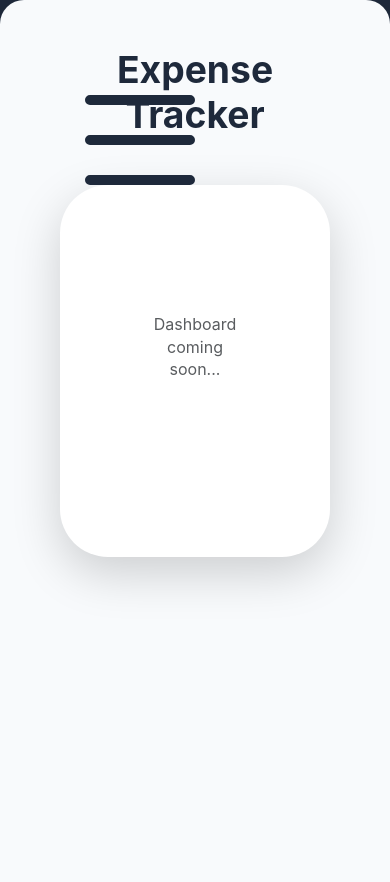
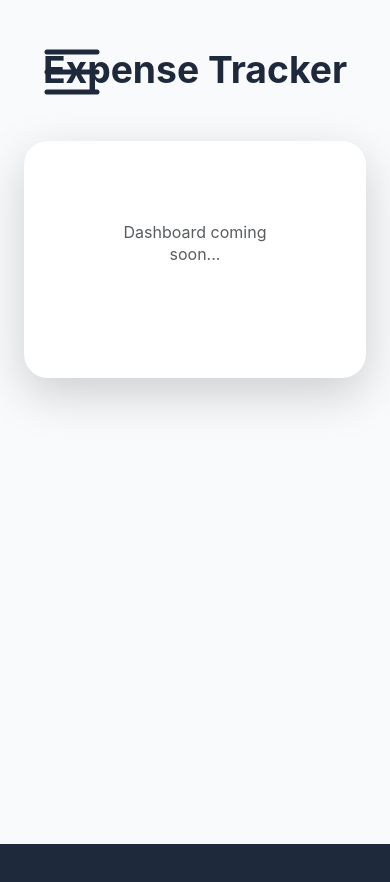
Before and after one commit to l122/expense-tracker, a website: page cmd/web/index.html in a window 390 px wide. Shown: the top 882 px of the page. After the commit the page ends 844 px from the top, so only its background shows below. Drawn offline with nearby package versions, Linux system fonts and the light colour scheme.

Commit message:
update styles

```diff
--- a/cmd/web/static/styles.css
+++ b/cmd/web/static/styles.css
@@ -33,16 +33,14 @@ body {
   margin: 0;
 }
 
-/* Context window fixed to mobile resolution */
+/* Context window with responsive constraints */
 .container {
-  width: 1080px;
-  height: 2400px;
+  width: 100%;
+  min-height: 100vh;
   background-color: var(--bg-color);
   color: var(--text-color);
-  padding: 80px 60px;
+  padding: 2rem 1.5rem;
   box-sizing: border-box;
-  box-shadow: 0 25px 50px -12px rgba(0, 0, 0, 0.5);
-  border-radius: 24px;
   overflow-y: auto;
   display: flex;
   flex-direction: column;
@@ -51,16 +49,16 @@ body {
 }
 
 h1 {
-  font-size: 96px;
+  font-size: 3rem;
   text-align: center;
-  margin-bottom: 100px;
+  margin-bottom: 3rem;
   font-weight: 800;
 }
 
 .card {
   background: var(--card-bg);
-  padding: 80px;
-  border-radius: 48px;
+  padding: 2rem;
+  border-radius: 1.5rem;
   border: 4px solid var(--border-color);
   box-shadow: 0 20px 25px -5px rgba(0, 0, 0, 0.1);
   width: 100%;
@@ -70,8 +68,8 @@ h1 {
 }
 
 .card p {
-  font-size: 44px;
-  margin-bottom: 48px;
+  font-size: 1.5rem;
+  margin-bottom: 2rem;
   line-height: 1.4;
 }
 
@@ -83,19 +81,55 @@ strong {
 
 .menu-toggle {
   position: fixed;
-  top: 40px;
-  left: 40px;
+  top: 1rem;
+  left: 1rem;
   cursor: pointer;
   z-index: 1001;
-  padding: 20px;
-  font-size: 64px;
+  padding: 1rem;
+  font-size: 2rem;
   background: none;
   color: var(--text-color);
 }
 
-/* Bootstrap Overrides for Simulator Scaling */
+/* Bootstrap Overrides for Responsiveness */
 .offcanvas {
-  width: 600px !important;
+  width: 100% !important;
+}
+
+/* Desktop / Simulator View */
+@media (min-width: 1024px) {
+  .container {
+    max-width: 1080px;
+    padding: 80px 60px;
+    border-radius: 24px;
+    box-shadow: 0 25px 50px -12px rgba(0, 0, 0, 0.5);
+    margin: 40px 0;
+  }
+
+  h1 {
+    font-size: 96px;
+    margin-bottom: 100px;
+  }
+
+  .card {
+    padding: 80px;
+    border-radius: 48px;
+  }
+
+  .card p {
+    font-size: 44px;
+    margin-bottom: 48px;
+  }
+
+  .menu-toggle {
+    top: 40px;
+    left: 40px;
+    font-size: 64px;
+  }
+
+  .offcanvas {
+    width: 600px !important;
+  }
 }
 .btn-close {
   width: 3em;
```
